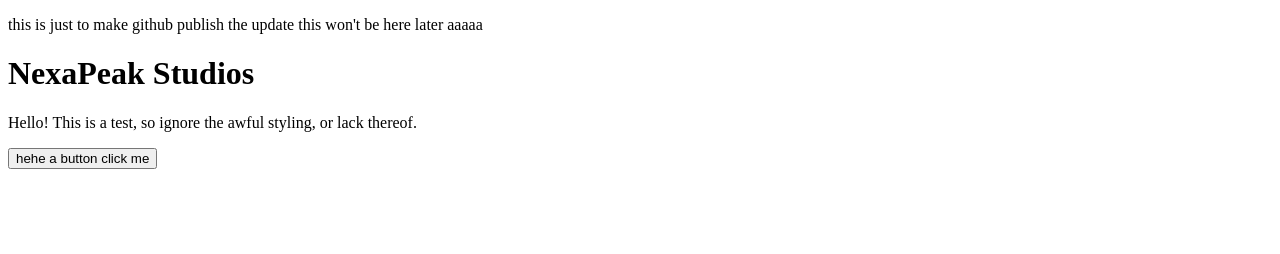
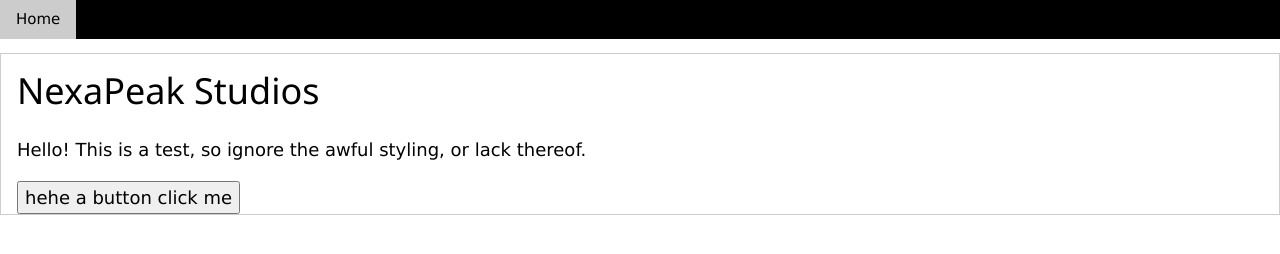
Before and after one commit to plaistow11/nexapeak-demo, a plain HTML site: page index.html in a window 1280 px wide. Drawn offline with nearby package versions, Linux system fonts and the light colour scheme.

Commit message:
Update index.html

```diff
--- a/index.html
+++ b/index.html
@@ -1,13 +1,22 @@
 <!DOCTYPE html>
-<html>
+<html lang="en">
     <head>
+        <meta name="viewport" content="width=device-width, initial-scale=1">
+        <link rel="stylesheet" href="https://www.w3schools.com/w3css/4/w3.css">
+        <script src="https://www.w3schools.com/lib/w3.js"></script>
         <p>this is just to make github publish the update this won't be here later aaaaa</p>
         <title>NexaPeak Studios (Test)</title>
     </head>
 
     <body>
-        <h1>NexaPeak Studios</h1>
-        <p>Hello! This is a test, so ignore the awful styling, or lack thereof.</p>
-        <button>hehe a button click me</button>
+        <div class="w3-top w3-bar w3-black">
+            <a href="#home" class="w3-bar-item w3-button">Home</a>
+        </div>
+        <div class="w3-container w3-border w3-large">
+            <h1 class="w3-left-align">NexaPeak Studios</h1>
+            <p class="w3-left-align">Hello! This is a test, so ignore the awful styling, or lack thereof.</p>
+            <button class="w3-left-align">hehe a button click me</button>
+            <br>
+        </div>
     </body>
 </html>
```
